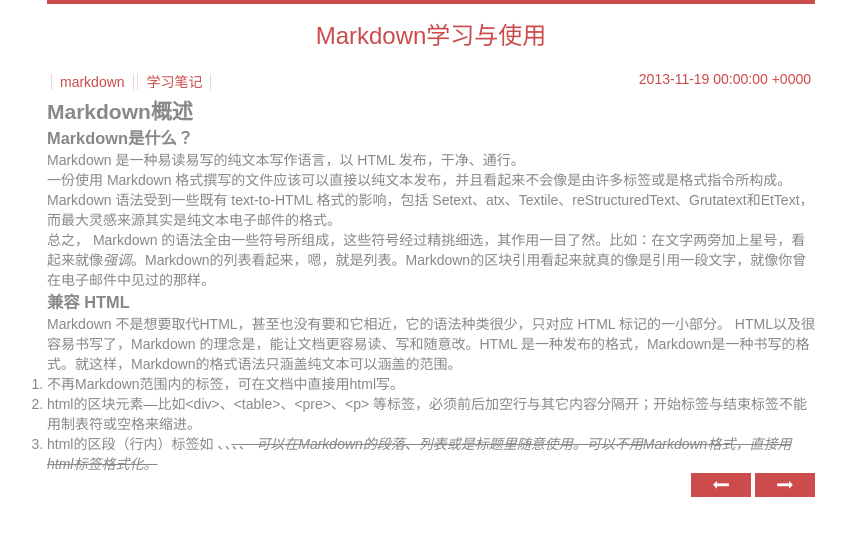
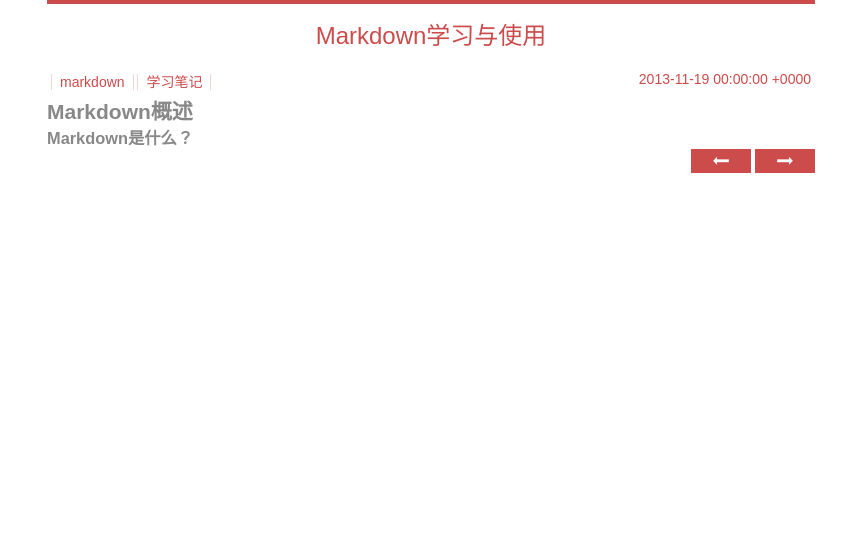
Before and after one commit to PaShanHu/pashanhu.github.com, a Jekyll site: the page built from _posts/2013-11-19-Markdown学习与运用.md, in a window 1280 px wide. Shown: the top 536 px of the page, without its empty margins (209-1055 px from the left). Built offline with Jekyll 4.4.1, drawn with Linux system fonts in a browser that asks for light colours; some web fonts are replaced.

```diff
--- a/_posts/2013-11-19-Markdown学习与运用.md
+++ b/_posts/2013-11-19-Markdown学习与运用.md
@@ -17,21 +17,6 @@
 
 ###Markdown是什么？
 
-Markdown 是一种易读易写的纯文本写作语言，以 HTML 发布，干净、通行。
-
-一份使用 Markdown 格式撰写的文件应该可以直接以纯文本发布，并且看起来不会像是由许多标签或是格式指令所构成。Markdown 语法受到一些既有 text-to-HTML 格式的影响，包括 Setext、atx、Textile、reStructuredText、Grutatext和EtText，而最大灵感来源其实是纯文本电子邮件的格式。
-
-总之， Markdown 的语法全由一些符号所组成，这些符号经过精挑细选，其作用一目了然。比如：在文字两旁加上星号，看起来就像*强调*。Markdown的列表看起来，嗯，就是列表。Markdown的区块引用看起来就真的像是引用一段文字，就像你曾在电子邮件中见过的那样。
-
-###兼容 HTML
-
-Markdown 不是想要取代HTML，甚至也没有要和它相近，它的语法种类很少，只对应 HTML 标记的一小部分。
-HTML以及很容易书写了，Markdown 的理念是，能让文档更容易读、写和随意改。HTML 是一种发布的格式，Markdown是一种书写的格式。就这样，Markdown的格式语法只涵盖纯文本可以涵盖的范围。
-
-1.  不再Markdown范围内的标签，可在文档中直接用html写。
-2.  html的区块元素---比如<div>、<table>、<pre>、<p> 等标签，必须前后加空行与其它内容分隔开；开始标签与结束标签不能用制表符或空格来缩进。
-3.  html的区段（行内）标签如 <span>、<cite>、<del>、<a>、<img> 可以在Markdown的段落、列表或是标题里随意使用。可以不用Markdown格式，直接用html标签格式化。
-
 
 <footer>
 	<div class='foot-control'>
```
